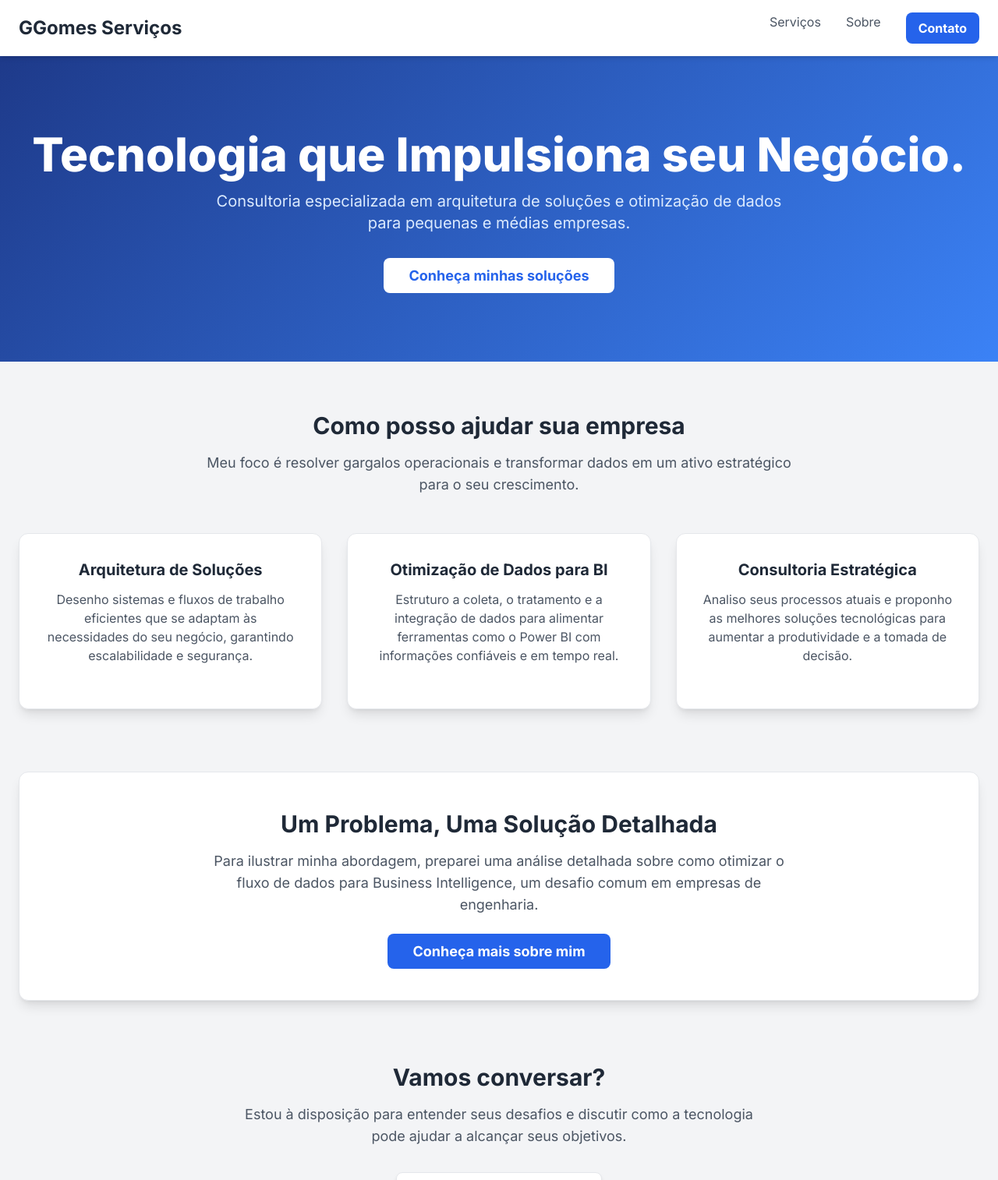
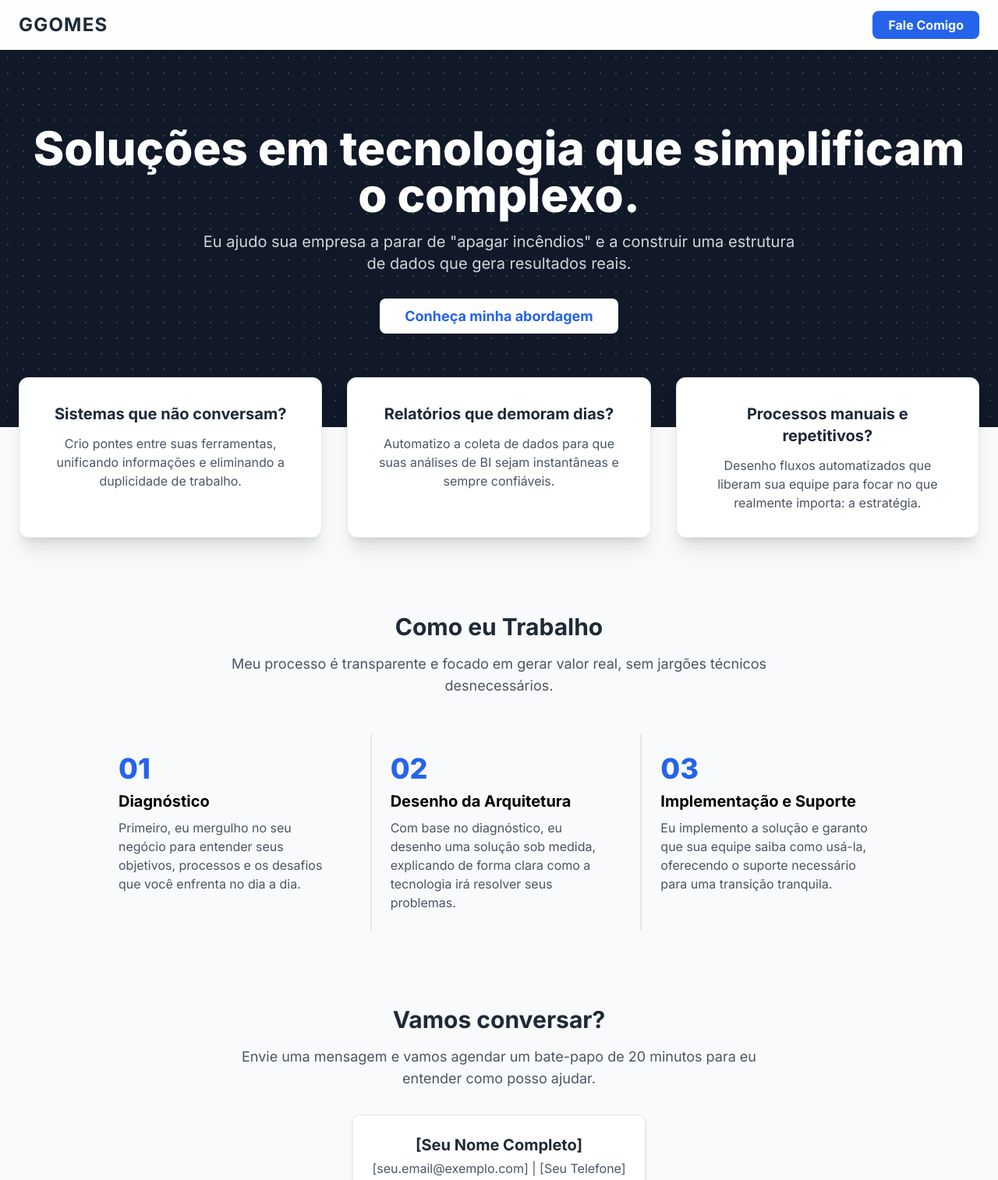
Before and after one commit to GGomesServicos/paginas, a plain HTML site: page index.html in a window 1280 px wide. Shown: the top 1514 px of the page at 78% size. Drawn offline with nearby package versions, Linux system fonts and the light colour scheme.

Commit message:
Alteração completa da tela home
Alteração da tela e ocultação da sessão que leva para a proposta

```diff
--- a/index.html
+++ b/index.html
@@ -12,104 +12,128 @@
         body {
             font-family: 'Inter', sans-serif;
         }
-        .hero-bg {
-            background: linear-gradient(135deg, #1e3a8a 0%, #3b82f6 100%);
+        .hero-pattern {
+            background-color: #111827; /* bg-gray-900 */
+            background-image: radial-gradient(#374151 1px, transparent 1px);
+            background-size: 20px 20px;
         }
     </style>
 </head>
-<body class="bg-gray-100">
+<body class="bg-gray-50">
 
     <!-- Header -->
-    <nav class="bg-white shadow-md sticky top-0 z-50">
+    <nav class="bg-white/80 backdrop-blur-md shadow-sm sticky top-0 z-50">
         <div class="container mx-auto px-6 py-4 flex justify-between items-center">
-            <div class="text-2xl font-bold text-gray-800">GGomes Serviços</div>
-            <div class="hidden md:flex space-x-8">
-                <a href="#servicos" class="text-gray-600 hover:text-blue-600">Serviços</a>
-                <a href="#sobre" class="text-gray-600 hover:text-blue-600">Sobre</a>
-                <a href="#contato" class="bg-blue-600 text-white font-bold py-2 px-4 rounded-lg hover:bg-blue-700 transition duration-300">Contato</a>
+            <div class="text-2xl font-bold text-gray-800 tracking-wider">GGOMES</div>
+            <div>
+                <a href="#contato" class="bg-blue-600 text-white font-bold py-2 px-5 rounded-lg hover:bg-blue-700 transition duration-300">
+                    Fale Comigo
+                </a>
             </div>
         </div>
     </nav>
 
     <!-- Hero Section -->
-    <header class="hero-bg text-white">
-        <div class="container mx-auto px-6 py-24 text-center">
+    <header class="hero-pattern text-white">
+        <div class="container mx-auto px-6 pt-24 pb-32 text-center">
             <h1 class="text-4xl md:text-6xl font-extrabold mb-4 leading-tight">
-                Tecnologia que Impulsiona seu Negócio.
+                Soluções em tecnologia que simplificam o complexo.
             </h1>
-            <p class="text-xl text-blue-100 mb-10 max-w-3xl mx-auto">
-                Consultoria especializada em arquitetura de soluções e otimização de dados para pequenas e médias empresas.
+            <p class="text-xl text-gray-300 mb-10 max-w-3xl mx-auto">
+                Eu ajudo sua empresa a parar de "apagar incêndios" e a construir uma estrutura de dados que gera resultados reais.
             </p>
-            <a href="#servicos" class="bg-white text-blue-600 font-bold py-3 px-8 rounded-lg hover:bg-gray-200 transition duration-300 text-lg">
-                Conheça minhas soluções
+            <a href="#abordagem" class="bg-white text-blue-600 font-bold py-3 px-8 rounded-lg hover:bg-gray-200 transition duration-300 text-lg">
+                Conheça minha abordagem
             </a>
         </div>
     </header>
 
-    <main class="container mx-auto px-6 py-16">
+    <main class="container mx-auto px-6 -mt-16">
 
-        <!-- Seção de Serviços -->
-        <section id="servicos" class="mb-20">
-            <h2 class="text-3xl font-bold text-gray-800 mb-4 text-center">Como posso ajudar sua empresa</h2>
-            <p class="text-lg text-gray-600 mb-12 text-center max-w-3xl mx-auto">
-                Meu foco é resolver gargalos operacionais e transformar dados em um ativo estratégico para o seu crescimento.
-            </p>
-            <div class="grid md:grid-cols-2 lg:grid-cols-3 gap-8">
-                <!-- Card 1: Arquitetura de Soluções -->
-                <div class="bg-white p-8 rounded-xl shadow-lg border border-gray-200 text-center">
-                    <h3 class="text-xl font-bold mb-3 text-gray-800">Arquitetura de Soluções</h3>
-                    <p class="text-gray-600 mb-6">
-                        Desenho sistemas e fluxos de trabalho eficientes que se adaptam às necessidades do seu negócio, garantindo escalabilidade e segurança.
+        <!-- Seção de Problemas -->
+        <section id="problemas" class="mb-24">
+            <div class="grid md:grid-cols-3 gap-8">
+                <!-- Card 1 -->
+                <div class="bg-white p-8 rounded-xl shadow-xl border border-gray-200 text-center transform hover:-translate-y-2 transition-transform duration-300">
+                    <h3 class="text-xl font-bold mb-3 text-gray-800">Sistemas que não conversam?</h3>
+                    <p class="text-gray-600">
+                        Crio pontes entre suas ferramentas, unificando informações e eliminando a duplicidade de trabalho.
                     </p>
                 </div>
-
-                <!-- Card 2: Otimização de Dados -->
-                <div class="bg-white p-8 rounded-xl shadow-lg border border-gray-200 text-center">
-                    <h3 class="text-xl font-bold mb-3 text-gray-800">Otimização de Dados para BI</h3>
-                    <p class="text-gray-600 mb-6">
-                        Estruturo a coleta, o tratamento e a integração de dados para alimentar ferramentas como o Power BI com informações confiáveis e em tempo real.
+                <!-- Card 2 -->
+                <div class="bg-white p-8 rounded-xl shadow-xl border border-gray-200 text-center transform hover:-translate-y-2 transition-transform duration-300">
+                    <h3 class="text-xl font-bold mb-3 text-gray-800">Relatórios que demoram dias?</h3>
+                    <p class="text-gray-600">
+                        Automatizo a coleta de dados para que suas análises de BI sejam instantâneas e sempre confiáveis.
                     </p>
                 </div>
-
-                <!-- Card 3: Consultoria Estratégica -->
-                <div class="bg-white p-8 rounded-xl shadow-lg border border-gray-200 text-center">
-                    <h3 class="text-xl font-bold mb-3 text-gray-800">Consultoria Estratégica</h3>
-                    <p class="text-gray-600 mb-6">
-                        Analiso seus processos atuais e proponho as melhores soluções tecnológicas para aumentar a produtividade e a tomada de decisão.
+                <!-- Card 3 -->
+                <div class="bg-white p-8 rounded-xl shadow-xl border border-gray-200 text-center transform hover:-translate-y-2 transition-transform duration-300">
+                    <h3 class="text-xl font-bold mb-3 text-gray-800">Processos manuais e repetitivos?</h3>
+                    <p class="text-gray-600">
+                        Desenho fluxos automatizados que liberam sua equipe para focar no que realmente importa: a estratégia.
                     </p>
                 </div>
             </div>
         </section>
 
-        <!-- Seção Sobre / Proposta -->
-        <section id="sobre" class="mb-20 bg-white p-12 rounded-xl shadow-lg border border-gray-200 text-center">
-            <h2 class="text-3xl font-bold text-gray-800 mb-4">Um Problema, Uma Solução Detalhada</h2>
-            <p class="text-lg text-gray-600 mb-8 max-w-3xl mx-auto">
-                Para ilustrar minha abordagem, preparei uma análise detalhada sobre como otimizar o fluxo de dados para Business Intelligence, um desafio comum em empresas de engenharia.
+        <!-- Seção Minha Abordagem -->
+        <section id="abordagem" class="mb-24 text-center">
+            <h2 class="text-3xl font-bold text-gray-800 mb-4">Como eu Trabalho</h2>
+            <p class="text-lg text-gray-600 mb-12 max-w-3xl mx-auto">
+                Meu processo é transparente e focado em gerar valor real, sem jargões técnicos desnecessários.
             </p>
-            <!-- ESTE É O LINK PARA A SUA PÁGINA DE PROPOSTA -->
+            <div class="grid md:grid-cols-3 gap-4 text-left max-w-5xl mx-auto">
+                <!-- Etapa 1 -->
+                <div class="p-6">
+                    <div class="text-blue-600 font-extrabold text-4xl mb-2">01</div>
+                    <h3 class="text-xl font-bold mb-2">Diagnóstico</h3>
+                    <p class="text-gray-600">Primeiro, eu mergulho no seu negócio para entender seus objetivos, processos e os desafios que você enfrenta no dia a dia.</p>
+                </div>
+                <!-- Etapa 2 -->
+                <div class="border-t-2 md:border-t-0 md:border-l-2 border-gray-200 p-6">
+                    <div class="text-blue-600 font-extrabold text-4xl mb-2">02</div>
+                    <h3 class="text-xl font-bold mb-2">Desenho da Arquitetura</h3>
+                    <p class="text-gray-600">Com base no diagnóstico, eu desenho uma solução sob medida, explicando de forma clara como a tecnologia irá resolver seus problemas.</p>
+                </div>
+                <!-- Etapa 3 -->
+                <div class="border-t-2 md:border-t-0 md:border-l-2 border-gray-200 p-6">
+                    <div class="text-blue-600 font-extrabold text-4xl mb-2">03</div>
+                    <h3 class="text-xl font-bold mb-2">Implementação e Suporte</h3>
+                    <p class="text-gray-600">Eu implemento a solução e garanto que sua equipe saiba como usá-la, oferecendo o suporte necessário para uma transição tranquila.</p>
+                </div>
+            </div>
+        </section>
+
+        <!-- Seção Estudo de Caso (CTA para a Proposta) -->
+        <!--
+        <section id="estudo-de-caso" class="mb-24 bg-gray-800 text-white p-12 rounded-xl text-center">
+            <h2 class="text-3xl font-bold mb-4">Veja um Estudo de Caso</h2>
+            <p class="text-lg text-gray-300 mb-8 max-w-3xl mx-auto">
+                Preparei uma análise detalhada de como otimizei o fluxo de dados para uma empresa de engenharia, transformando planilhas e sistemas em uma fonte de inteligência de negócios.
+            </p>
             <a href="apresentação_draft_solutions.html" class="bg-blue-600 text-white font-bold py-3 px-8 rounded-lg hover:bg-blue-700 transition duration-300 text-lg">
-                Conheça mais sobre mim
+                Ler o estudo de caso
             </a>
         </section>
+        -->
 
         <!-- Seção de Contato -->
         <section id="contato" class="text-center">
             <h2 class="text-3xl font-bold text-gray-800 mb-4">Vamos conversar?</h2>
             <p class="text-lg text-gray-600 mb-8 max-w-2xl mx-auto">
-                Estou à disposição para entender seus desafios e discutir como a tecnologia pode ajudar a alcançar seus objetivos.
+                Envie uma mensagem e vamos agendar um bate-papo de 20 minutos para eu entender como posso ajudar.
             </p>
             <div class="bg-white inline-block p-6 rounded-lg shadow-md border">
                 <p class="font-bold text-xl text-gray-800">[Seu Nome Completo]</p>
-                <p class="text-gray-600 mt-1">[seu.email@exemplo.com]</p>
-                <p class="text-gray-600">[Seu Telefone]</p>
+                <p class="text-gray-600 mt-1">[seu.email@exemplo.com] | [Seu Telefone]</p>
             </div>
         </section>
 
     </main>
 
-    <footer class="text-center py-8 mt-16 bg-gray-800 text-gray-400">
-        <p>&copy; 2024 GGomes Serviços. Todos os direitos reservados.</p>
+    <footer class="text-center py-8 mt-16 bg-gray-900 text-gray-400">
+        <p>&copy; 2024 GGomes Serviços. Tecnologia a serviço do seu negócio.</p>
     </footer>
 
 </body>
```
